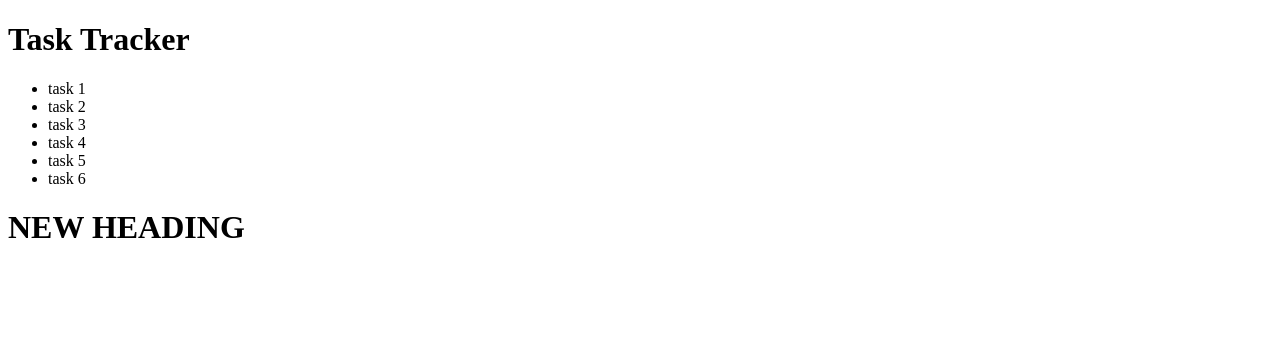
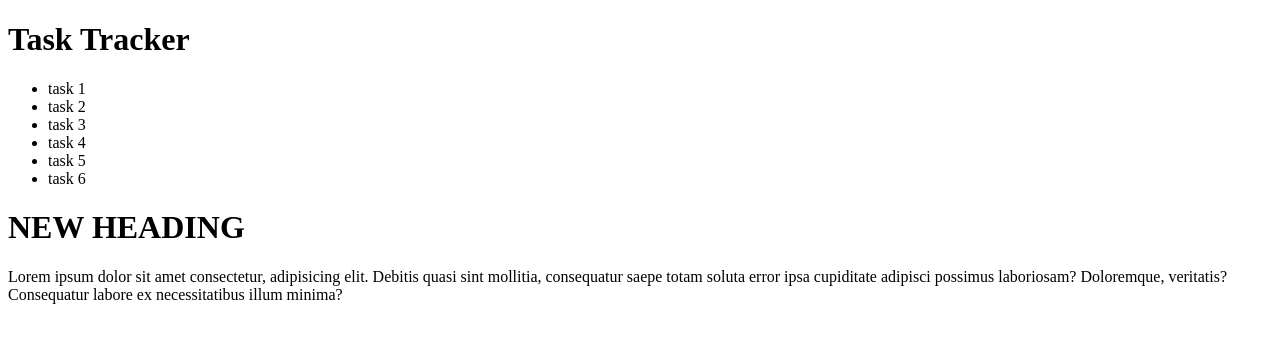
Before and after one commit to Aakifah-ahmad29/Task-Tracker, a plain HTML site: page index.html in a window 1280 px wide. Drawn offline with Linux system fonts and the light colour scheme.

```diff
--- a/index.html
+++ b/index.html
@@ -20,6 +20,7 @@
             <li>task 6</li>
         </ul>
         <h1>NEW HEADING </h1>
+        <p>Lorem ipsum dolor sit amet consectetur, adipisicing elit. Debitis quasi sint mollitia, consequatur saepe totam soluta error ipsa cupiditate adipisci possimus laboriosam? Doloremque, veritatis? Consequatur labore ex necessitatibus illum minima?</p>
     </div>
 </body>
 
```
